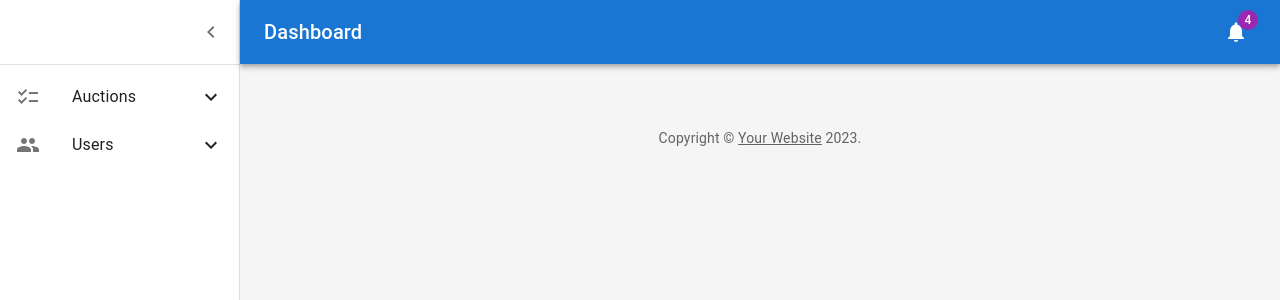
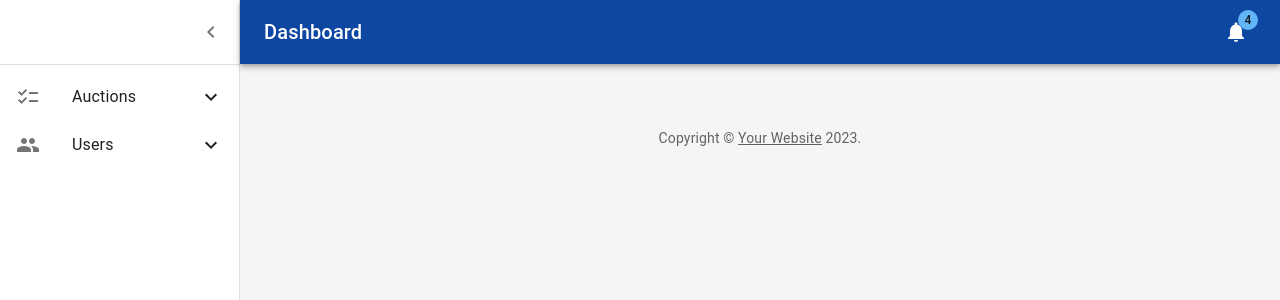
Before and after one commit to HashScribe/Pigeon-Auction-Admin-App, a React (Vite) app: page / in a window 1280 px wide. Shown: the top 300 px of the page. Built offline with nearby package versions, Linux system fonts and the light colour scheme.

Commit message:
setup theming

```diff
--- a/src/components/organisms/layout/layout.tsx
+++ b/src/components/organisms/layout/layout.tsx
@@ -13,10 +13,11 @@ import Link from "@mui/material/Link";
 import List from "@mui/material/List";
 import Toolbar from "@mui/material/Toolbar";
 import Typography from "@mui/material/Typography";
-import { ThemeProvider, createTheme, styled } from "@mui/material/styles";
+import { ThemeProvider, styled } from "@mui/material/styles";
 import * as React from "react";
+import { Outlet } from "react-router-dom";
+import { theme } from "../../../theme/colors";
 import { ListItems } from "../../molecules";
-import { Outlet } from "react-router-dom";
 
 function Copyright(props: any) {
   return (
@@ -86,9 +87,6 @@ const Drawer = styled(MuiDrawer, {
   },
 }));
 
-// TODO remove, this demo shouldn't need to reset the theme.
-const defaultTheme = createTheme();
-
 const Layout = () => {
   const [open, setOpen] = React.useState(true);
   const toggleDrawer = () => {
@@ -96,7 +94,7 @@ const Layout = () => {
   };
 
   return (
-    <ThemeProvider theme={defaultTheme}>
+    <ThemeProvider theme={theme}>
       <Box sx={{ display: "flex" }}>
         <CssBaseline />
         <AppBar position="absolute" open={open}>
--- /dev/null
+++ b/src/theme/colors.ts
@@ -0,0 +1,14 @@
+import { createTheme, colors } from "@mui/material";
+
+const theme = createTheme({
+    palette: {
+      primary: {
+        main: colors.blue[900],
+      },
+      secondary: {
+        main: colors.blue[300],
+      },
+    },
+  });
+
+  export {theme};
```
